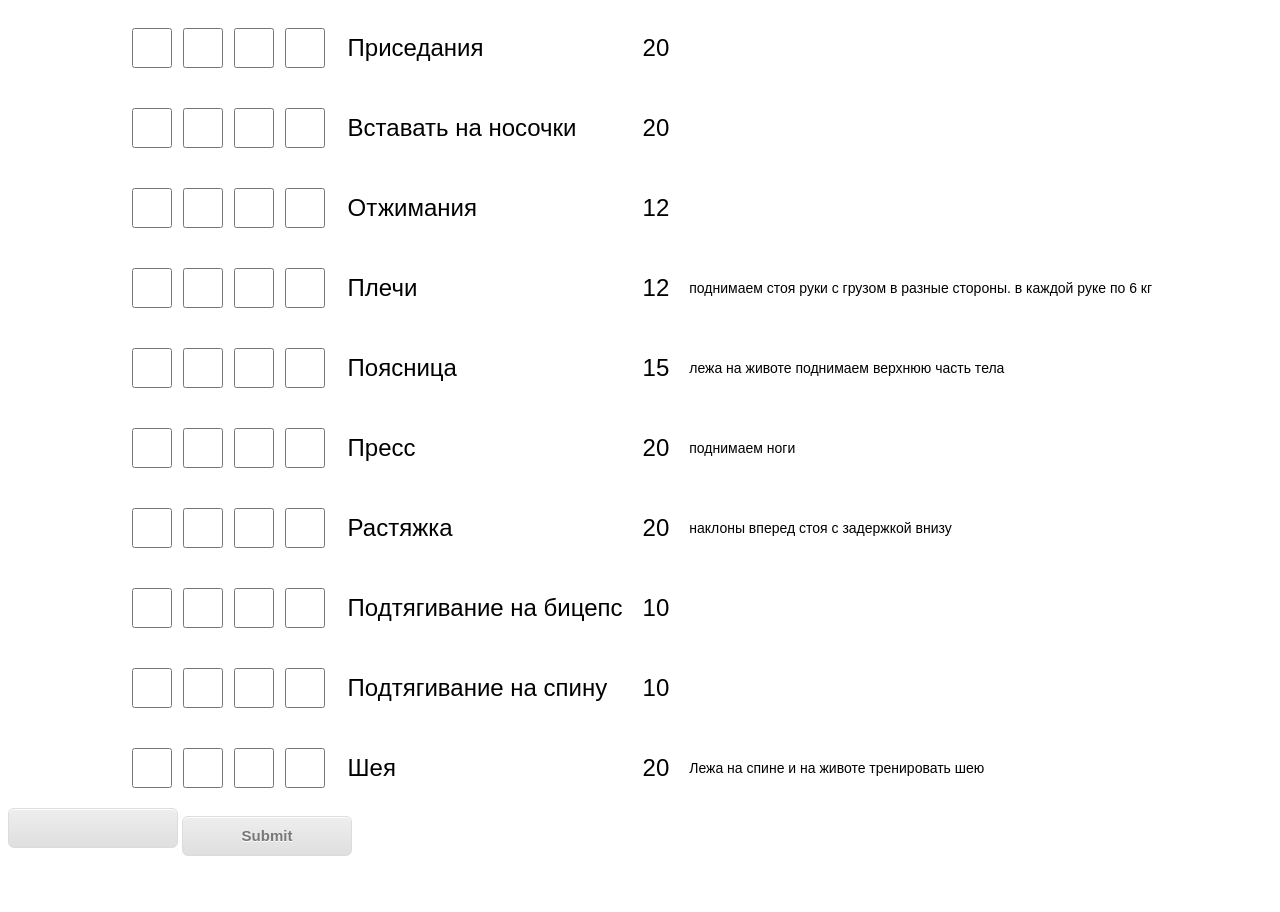
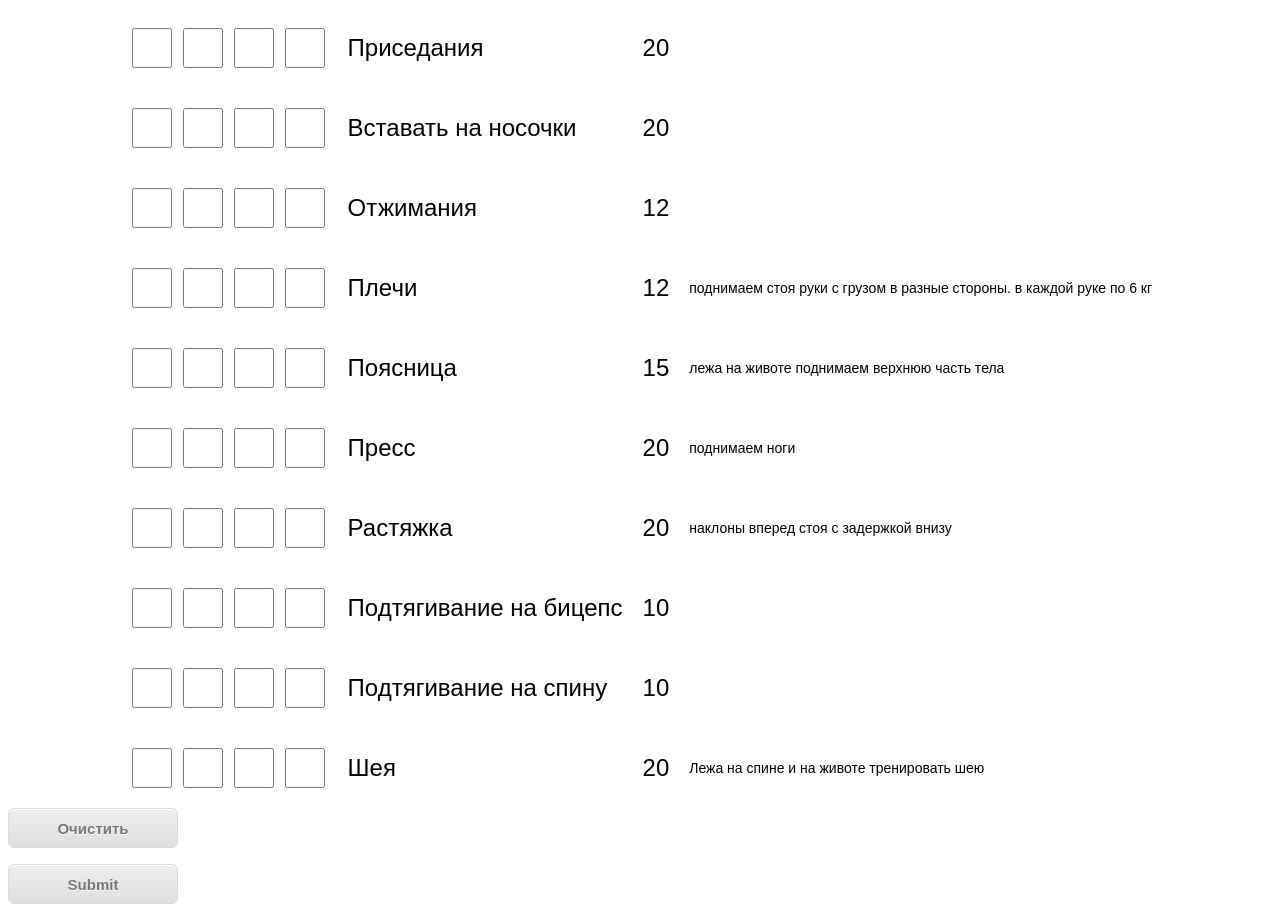
Before and after one commit to Rocaccel/train_checklist, a plain HTML site: page test.html in a window 1280 px wide. Before the commit the page ends 864 px from the top, so only its background shows below. Drawn offline with Linux system fonts and the light colour scheme.

Commit message:
порпро

```diff
--- a/test.html
+++ b/test.html
@@ -172,6 +172,6 @@ function load_checkbox()
 	</tr>
 	</tbody>
 </table>
-<button class="myButton" type="submit" onclick="localStorage.clear()"></button>
+<form><button class="myButton" type="submit" onclick="localStorage.clear()">Очистить</button></form>
 <input class="myButton" type="submit" onclick="localStorage.clear()">
 </body>
```
